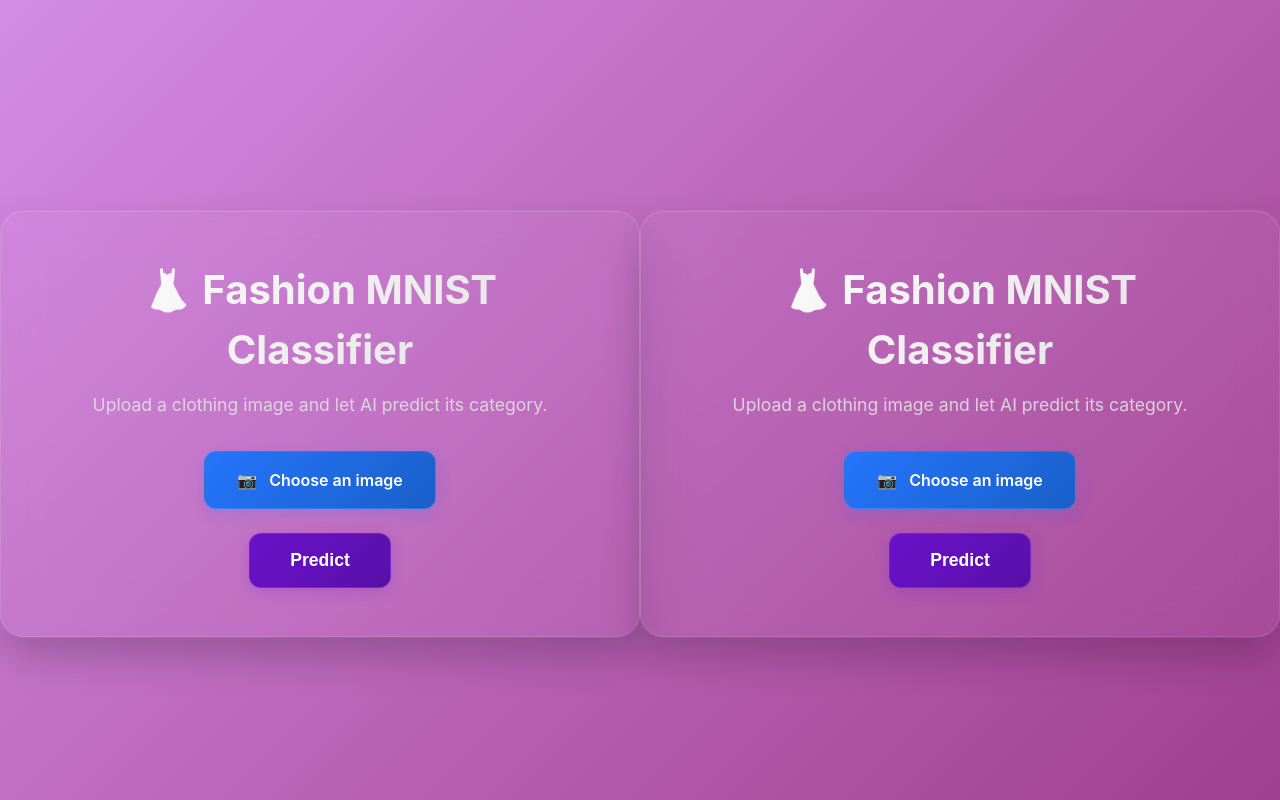
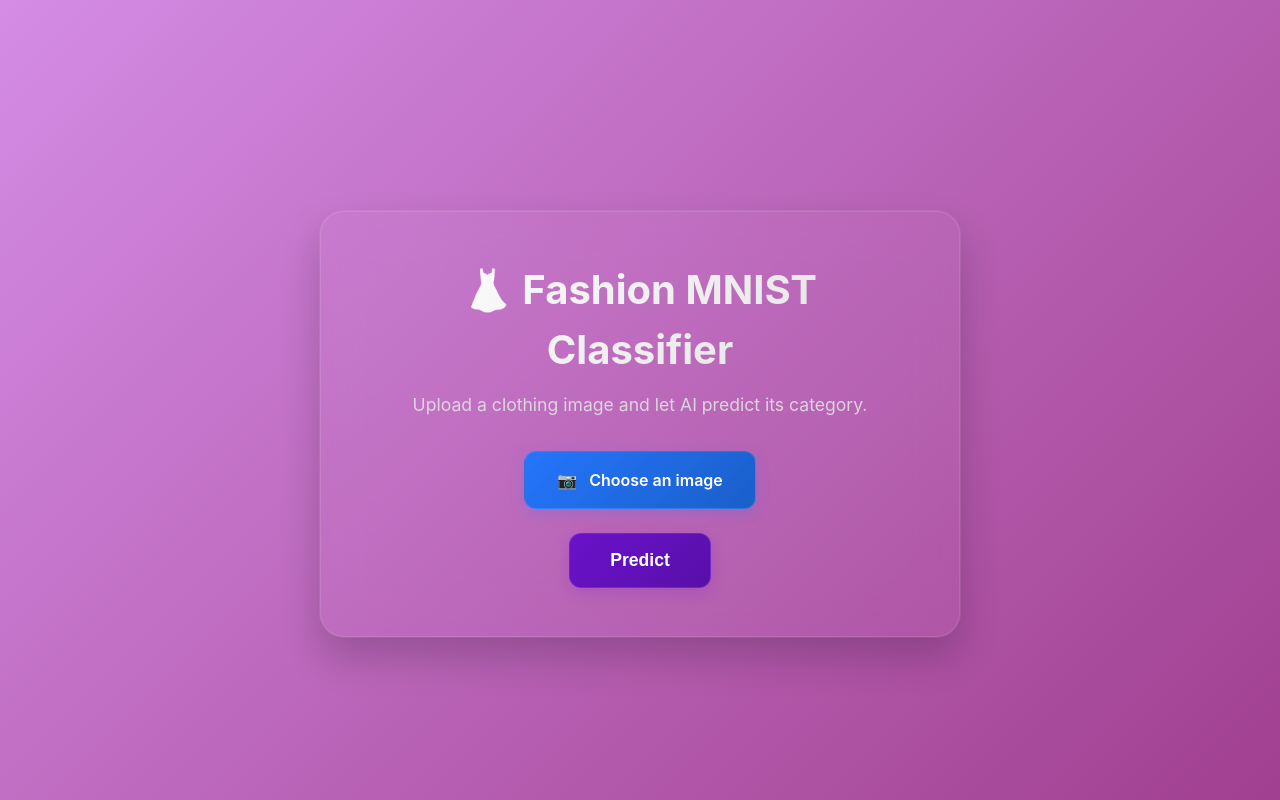
Before and after one commit to Arushi-12/Fashion_MNIST, a Flask app: page / in a window 1280 px wide. Run offline with Flask 3, Linux system fonts and the light colour scheme.

Commit message:
Prediction Edit

```diff
--- a/templates/index.html
+++ b/templates/index.html
@@ -1,104 +1,3 @@
-<!DOCTYPE html>
-<html lang="en">
-<head>
-  <meta charset="UTF-8">
-  <meta name="viewport" content="width=device-width, initial-scale=1.0">
-  <title>Fashion MNIST Classifier</title>
-  <link rel="stylesheet" href="{{ url_for('static', filename='style.css') }}">
-</head>
-<body>
-  <div class="container">
-    <header>
-      <h1>👗 Fashion MNIST Classifier</h1>
-      <p>Upload a clothing image and let AI predict its category.</p>
-    </header>
-
-     <main>
-      <form id="uploadForm" action="/predict" method="post" enctype="multipart/form-data">
-        <div class="upload-box" id="uploadBox">
-          <input type="file" name="file" id="fileInput" accept="image/*" required>
-          <label for="fileInput" id="fileLabel">
-            <span id="fileIcon" style="margin-right: 0.5em;">📷</span>
-            <span id="fileLabelText">Choose an image</span>
-          </label>
-        </div>
-        <button type="submit" class="btn" id="predictBtn">Predict</button>
-      </form>
-
-      <div id="result" class="result hidden">
-        <h2>Prediction Result</h2>
-        <p id="predictionText"></p>
-        <canvas id="probChart"></canvas>
-        <button id="tryAgainBtn" class="btn" style="margin-top:2rem;">Try Another Image</button>
-      </div>
-    </main>
-  </div>
-
-  <script>
-    const form = document.getElementById('uploadForm');
-    const resultDiv = document.getElementById('result');
-    const predictionText = document.getElementById('predictionText');
-    const fileInput = document.getElementById('fileInput');
-    const fileLabel = document.getElementById('fileLabel');
-    const fileLabelText = document.getElementById('fileLabelText');
-    const fileIcon = document.getElementById('fileIcon');
-
-    fileInput.addEventListener('change', function() {
-      if (fileInput.files && fileInput.files.length > 0) {
-        fileLabelText.textContent = 'Image Selected';
-        fileIcon.textContent = '✅';
-      } else {
-        fileLabelText.textContent = 'Choose an image';
-        fileIcon.textContent = '📷';
-      }
-    });
-
-    form.addEventListener('submit', async (e) => {
-  e.preventDefault();
-  const formData = new FormData(form);
-
-  document.getElementById('uploadBox').style.display = 'none';
-  document.getElementById('predictBtn').style.display = 'none';
-
-  const res = await fetch('/predict', { method: 'POST', body: formData });
-  const data = await res.json();
-
-  const labels = ['T-shirt/top','Trouser','Pullover','Dress','Coat',
-                      'Sandal','Shirt','Sneaker','Bag','Ankle boot'];
-  const probs = data.probabilities[0];
-
-  const sorted = probs
-        .map((p, i) => ({ label: labels[i], prob: p }))
-        .sort((a, b) => b.prob - a.prob);
-
-      // Show top prediction
-      predictionText.textContent = "Predicted Label: " + sorted[0].label;
-
-      // Show top-3 predictions with probabilities
-      predictionList.innerHTML = "";
-      sorted.slice(0, 3).forEach(item => {
-        const li = document.createElement('li');
-        li.textContent = `${item.label} - ${(item.prob * 100).toFixed(2)}%`;
-        predictionList.appendChild(li);
-      });
-
-  resultDiv.classList.remove('hidden');
-});
-
-
-    const tryAgainBtn = document.getElementById('tryAgainBtn');
-    tryAgainBtn.addEventListener('click', function() {
-      form.reset();
-      resultDiv.classList.add('hidden');
-      fileLabelText.textContent = 'Choose an image';
-      fileIcon.textContent = '📷';
-      document.getElementById('uploadBox').style.display = '';
-      document.getElementById('predictBtn').style.display = '';
-    });
-  </script>
-</body>
-</html>
-
 <!DOCTYPE html>
 <html lang="en">
 <head>
```
